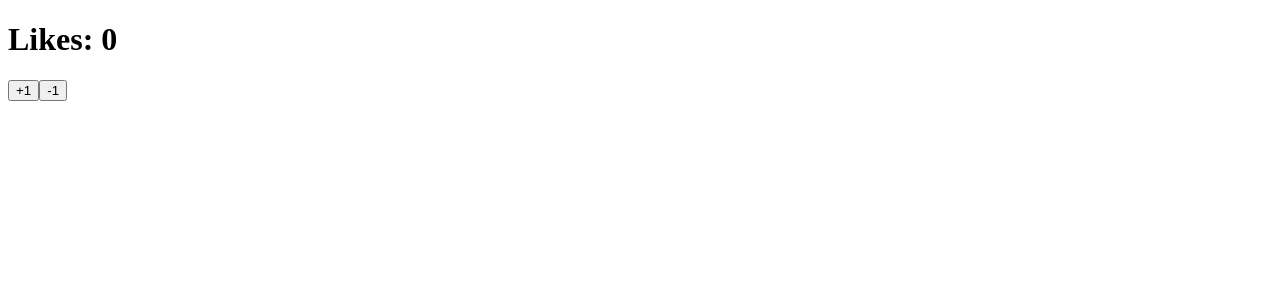
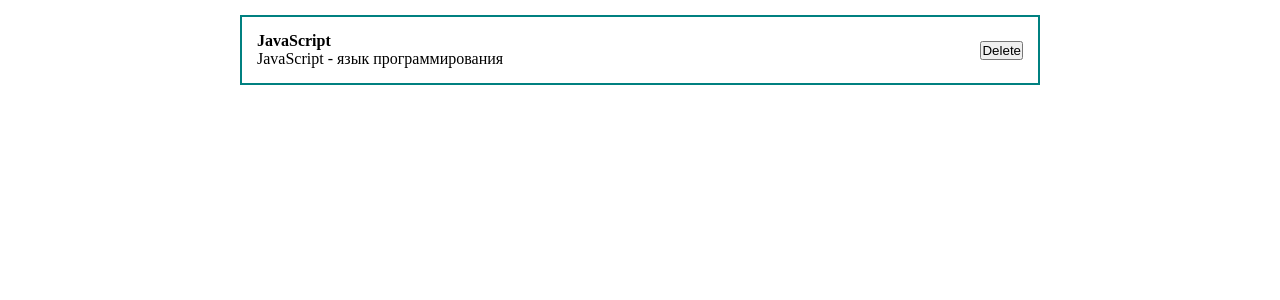
Before and after one commit to Talgat1164/React-JS-course, a React (Create React App) app in the folder app/: page / in a window 1280 px wide. Shown: the top 300 px of the page. Built offline with nearby package versions, Linux system fonts and the light colour scheme.

Commit message:
Стили css классы

```diff
--- a/app/src/App.js
+++ b/app/src/App.js
@@ -1,16 +1,20 @@
-import React, { useState } from 'react';
-import Counter from './components/Counter';
+import React, { useState } from 'react'
+import './styles/App.css'
 
 function App() {
-
-
-
-
-  return (
-    <div className="App">
-      <Counter />
-    </div>
-  );
+	return (
+		<div className='App'>
+			<div className='post'>
+				<div className='post__content'>
+					<strong>JavaScript</strong>
+					<div>JavaScript - язык программирования</div>
+				</div>
+				<div className='post__btns'>
+					<button>Delete</button>
+				</div>
+			</div>
+		</div>
+	)
 }
 
-export default App;
+export default App
--- /dev/null
+++ b/app/src/styles/App.css
@@ -0,0 +1,28 @@
+* {
+	margin: 0;
+	padding: 0;
+	box-sizing: border-box;
+}
+
+#root {
+	display: flex;
+	flex-direction: column;
+	align-items: center;
+}
+
+.App {
+	width: 800px;
+}
+
+.post {
+	display: flex;
+	padding: 15px;
+	border: 2px solid teal;
+	margin-top: 15px;
+	justify-content: space-between;
+	align-items: center;
+}
+
+.post__btns {
+	display: flex;
+}
```
